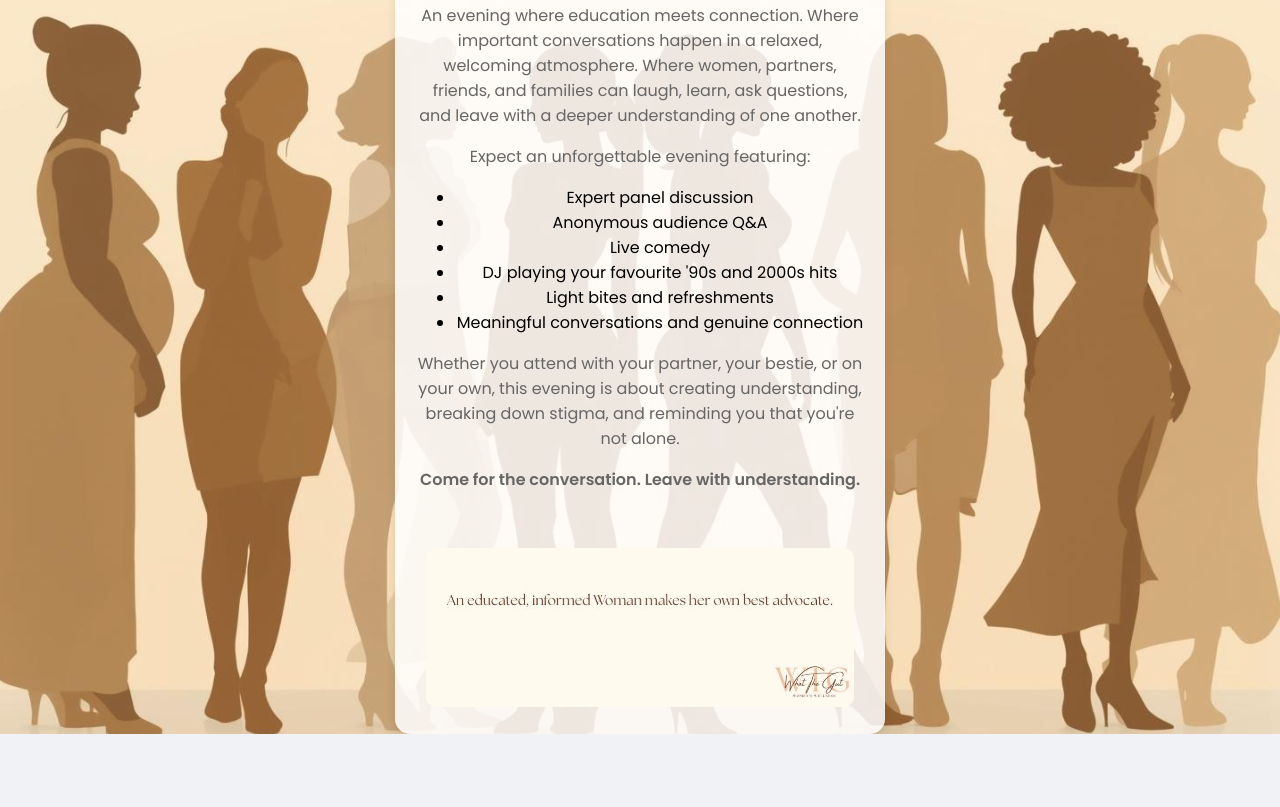
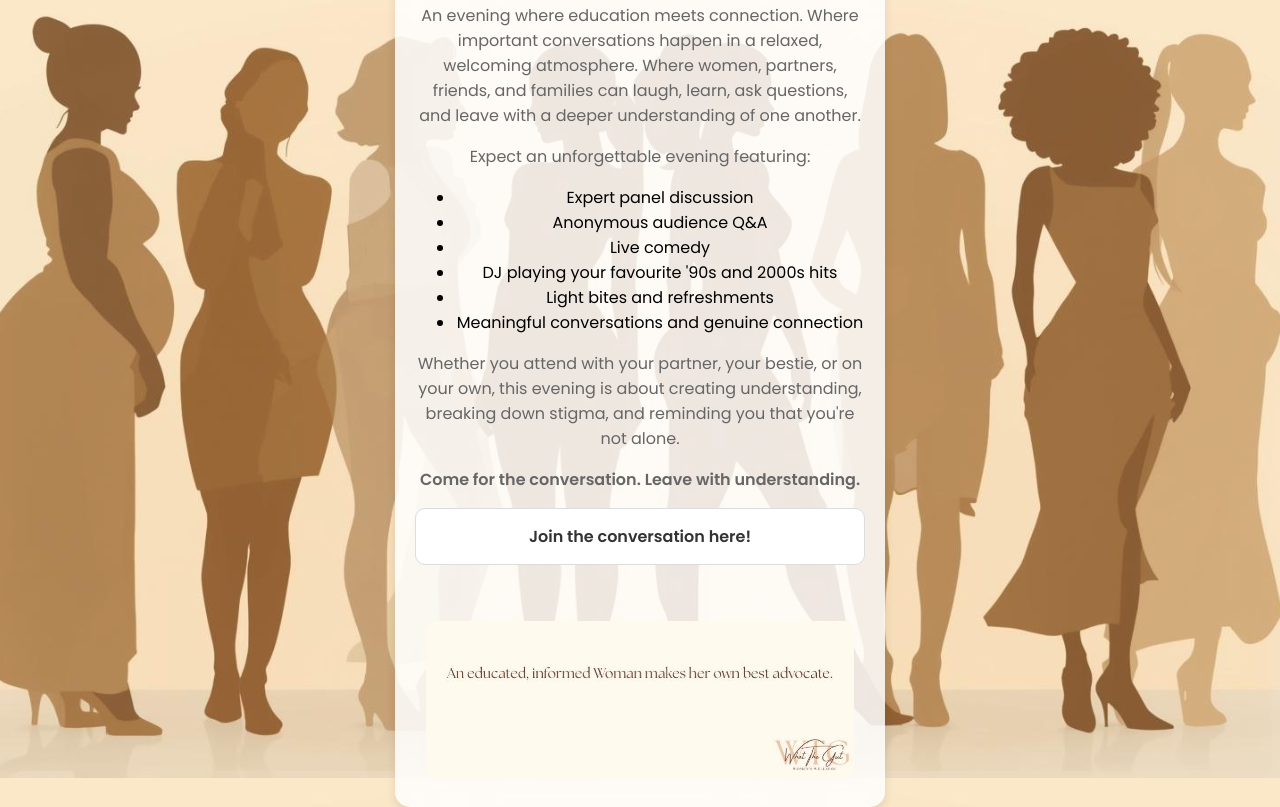
Before and after one commit to WTG-WH/WTG, a plain HTML site: page index.html in a window 1280 px wide. Shown: the part 2422-3229 px from the top of the page. Before the commit the page ends 3156 px from the top, so only its background shows below. Drawn offline with Linux system fonts and the light colour scheme.

Commit message:
Fix HTML structure and improve styling

```diff
--- a/index.html
+++ b/index.html
@@ -269,6 +269,9 @@ Socacize Fitness: A unique, exhilarating blend of Caribbean/African dance and ef
 </ul>
 <p><span style="font-weight: 400;">Whether you attend with your partner, your bestie, or on your own, this evening is about creating understanding, breaking down stigma, and reminding you that you're not alone.</span></p>
 <p><strong>Come for the conversation. Leave with understanding. </strong></p>
+	<a href="https://www.eventbrite.com/e/a-conversation-between-us-navigating-perimenopause-together-tickets-1994570672574" class="link-button" target="_blank">
+		<span class="link-text">Join the conversation here!</span>
+            </a>
 <!-- Comments are visible in the HTML source only -->
 
 
```
